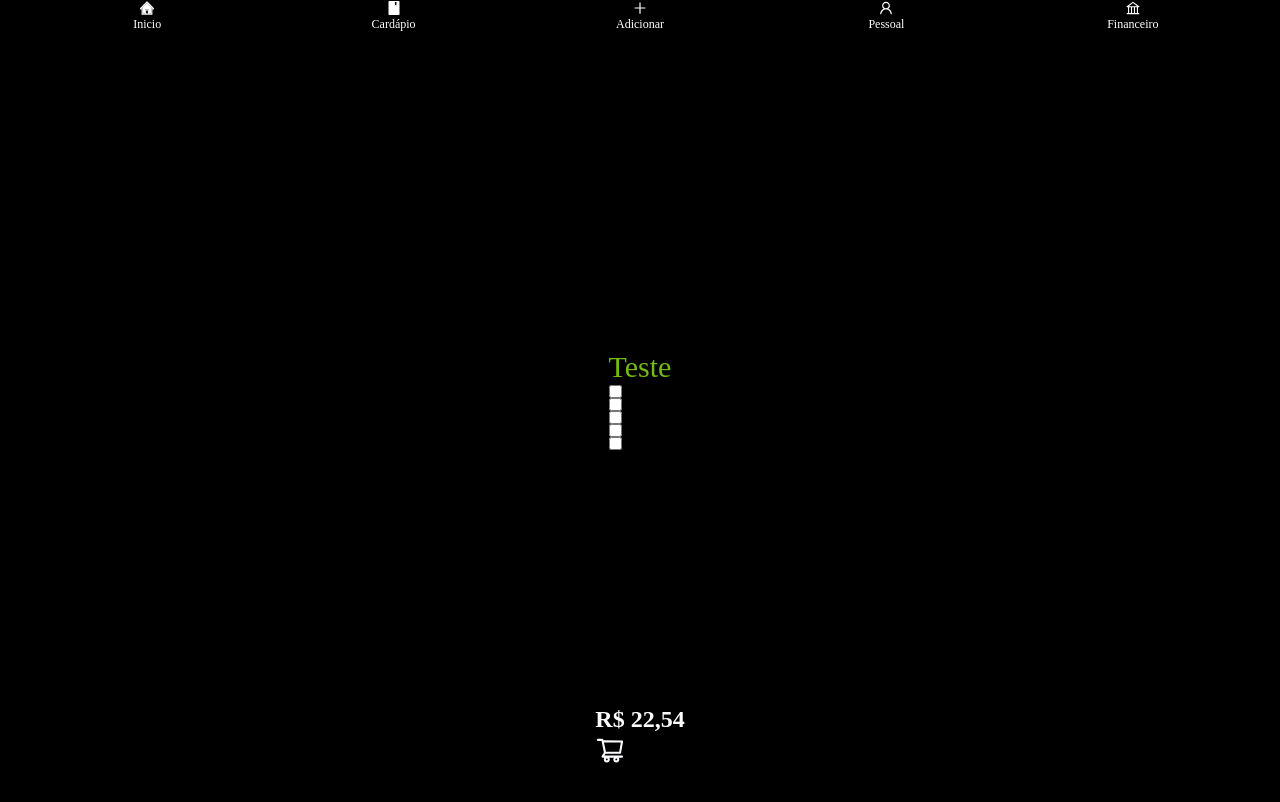
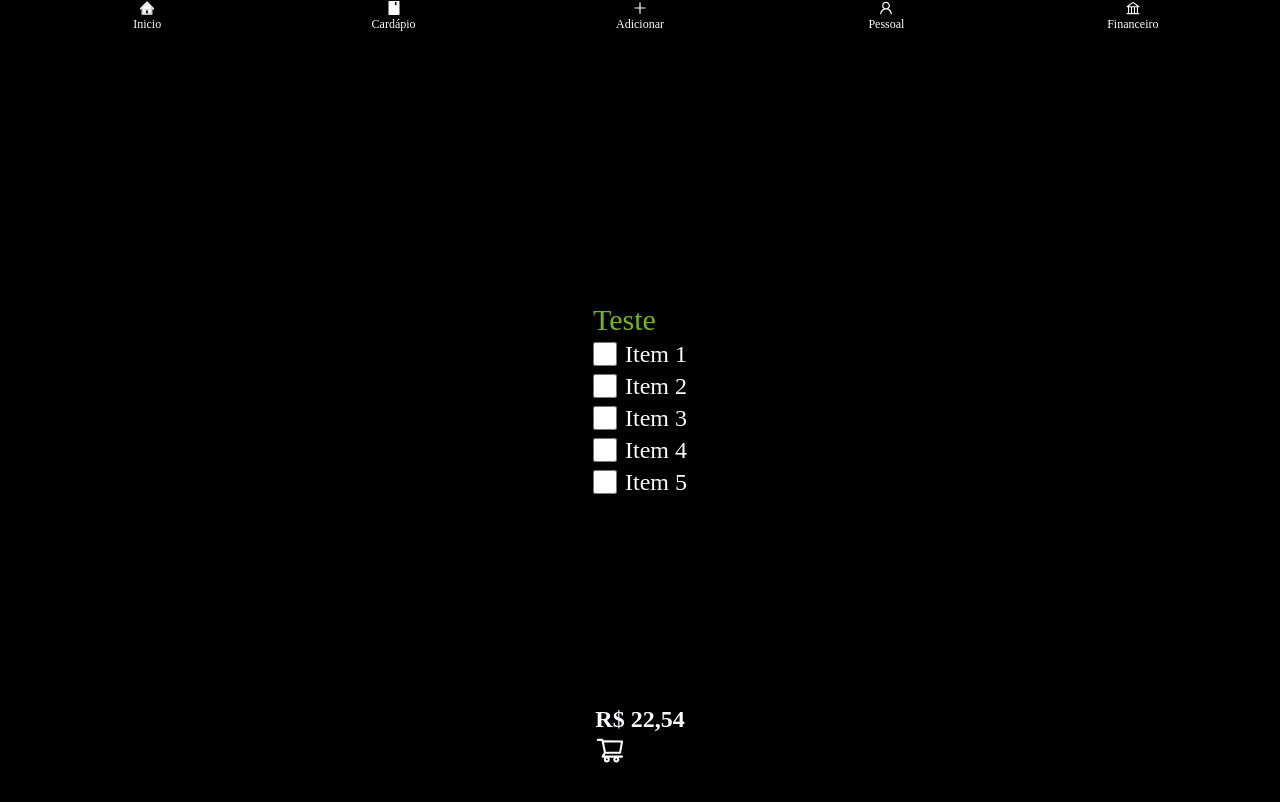
Before and after one commit to hyperlocal-equipe-5/hyperlocal-front, a React app: page /product/1 in a window 1280 px wide. Shown: the top 802 px of the page. Built offline with nearby package versions, Linux system fonts and the light colour scheme; the HTML template or start-up script is replaced by a standard one.

Commit message:
feat: created component input check box #25

```diff
--- /dev/null
+++ b/src/components/CheckBox/index.tsx
@@ -0,0 +1,24 @@
+interface ICheckBox {
+	name: string;
+	id: string;
+}
+
+const CheckBox = ({ id, name }: ICheckBox) => {
+	return (
+		<>
+			<div className="flex flex-row items-center">
+				<input
+					className="h-6 w-6 checked:bg-[#75ba12]"
+					type="checkbox"
+					id={id}
+					value={name}
+				/>
+				<label className="pl-2 text-2xl text-[#fefbff] capitalize" htmlFor={id}>
+					{name}
+				</label>
+			</div>
+		</>
+	);
+};
+
+export default CheckBox;
--- a/src/pages/ProductPage/index.tsx
+++ b/src/pages/ProductPage/index.tsx
@@ -1,10 +1,10 @@
 import { AiOutlineShoppingCart } from 'react-icons/ai';
+import CheckBox from '../../components/CheckBox';
 import {
 	CartButton,
 	Container,
 	ContentBox,
 	Cover,
-	ItemName,
 	Price,
 	PriceBox,
 	ProductTitle,
@@ -16,11 +16,11 @@ const ProductPage = () => {
 			<Cover src="" />
 			<ContentBox>
 				<ProductTitle>teste</ProductTitle>
-				<ItemName type="checkbox" name="Teste" />
-				<ItemName type="checkbox" name="Teste" />
-				<ItemName type="checkbox" name="Teste" />
-				<ItemName type="checkbox" name="Teste" />
-				<ItemName type="checkbox" name="Teste" />
+				<CheckBox id="item1" name="Item 1" />
+				<CheckBox id="item2" name="Item 2" />
+				<CheckBox id="item3" name="Item 3" />
+				<CheckBox id="item4" name="Item 4" />
+				<CheckBox id="item5" name="Item 5" />
 			</ContentBox>
 			<PriceBox>
 				<Price>R$ 22,54</Price>
--- a/src/pages/ProductPage/styled.ts
+++ b/src/pages/ProductPage/styled.ts
@@ -22,6 +22,10 @@ export const ProductTitle = tw.h2`
   mobile:pb-4
 `;
 
+export const BoxItem = tw.div`
+  mobile:flex mobile:flex-row mobile:pt-10
+`;
+
 export const ItemName = tw.input`
    text-2xl text-[#fefbff] capitalize
    mobile:pt-10
@@ -38,5 +42,5 @@ export const Price = tw.p`
 export const CartButton = tw.button`
   text-[#fefbff] text-3xl
   mobile:flex mobile:items-center mobile:justify-center
-  mobile:w-20 mobile:h-12 mobile:bg-[#75ba12] mobile:rounded-xl
+  mobile:w-auto mobile:h-auto mobile:px-5 mobile:py-2  mobile:bg-[#75ba12] mobile:rounded-xl
 `;
--- a/src/routes/index.tsx
+++ b/src/routes/index.tsx
@@ -25,7 +25,7 @@ const Routes = createBrowserRouter([
 		errorElement: <ErrorPage />,
 		children: [
 			{
-				path: '/',
+				path: '/:id',
 				element: <Home />,
 			},
 			{
```
